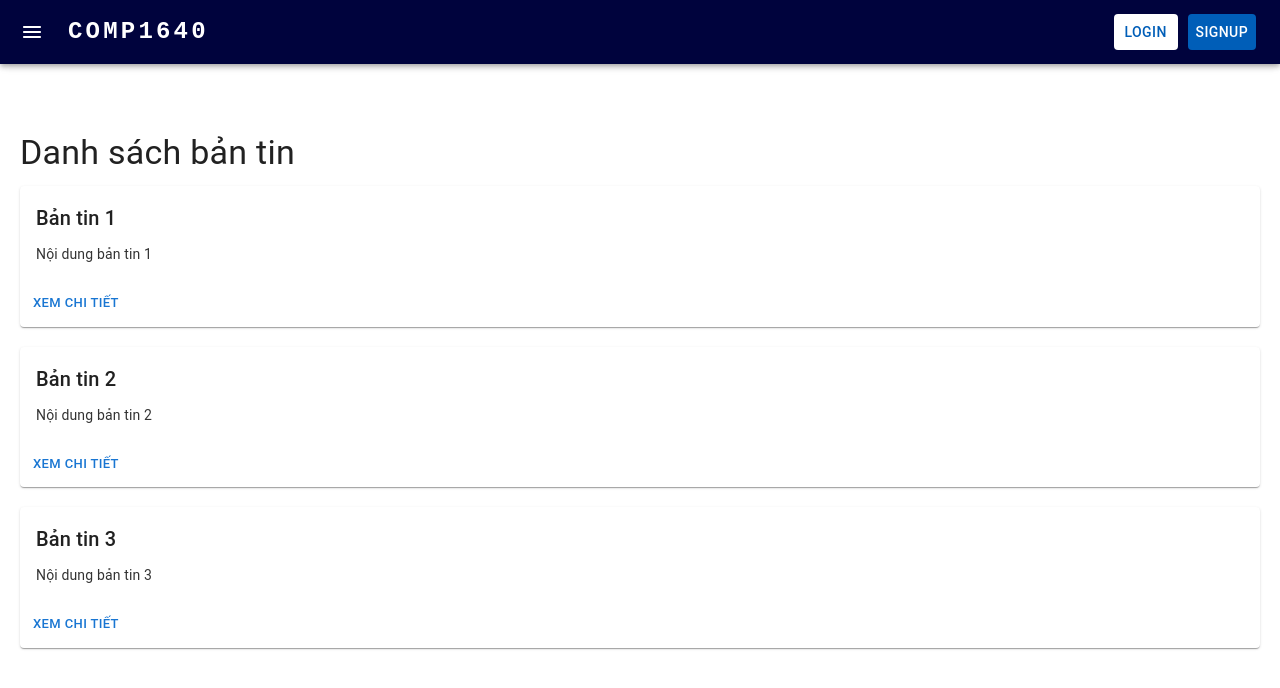
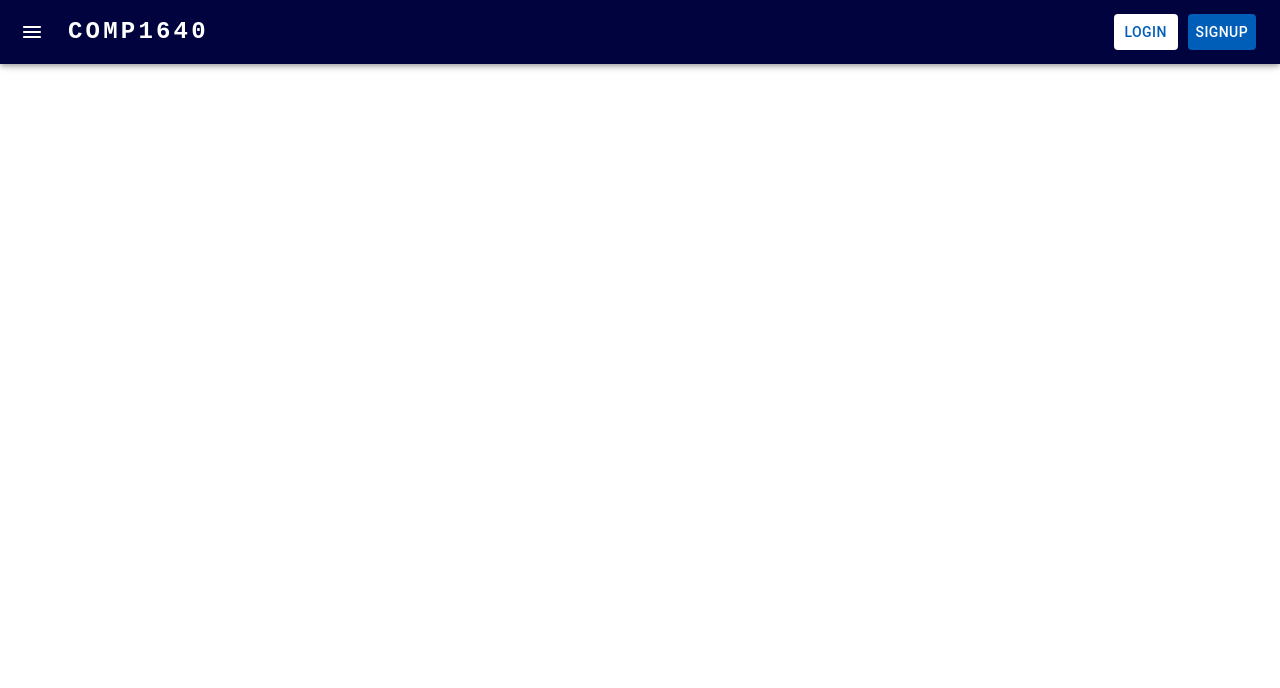
Before and after one commit to Trumg/COMP1640FE, a React (Vite) app: page / in a window 1280 px wide. Shown: the top 688 px of the page. Built offline with nearby package versions, Linux system fonts and the light colour scheme.

Commit message:
Revert "Merge branch 'feature/implement-layout-for-guest' into 'master'"
This reverts merge request !12

```diff
--- a/src/Interface/Layouts/AdminLayout/AdminLayout.css
+++ /dev/null
@@ -1,41 +0,0 @@
-.container {
-    padding: 20px;
-}
-
-.formContainer {
-    margin-top: 20px;
-}
-
-.container {
-    padding: 20px;
-    background-color: #ffffff;
-}
-
-.newsCard {
-    margin-bottom: 20px;
-}
-
-.newsCard .MuiCardContent-root {
-    padding: 16px;
-}
-
-.newsCard .MuiTypography-h6 {
-    margin-bottom: 10px;
-}
-
-.newsCard .MuiTypography-body2 {
-    color: #333333;
-}
-
-.admin-layout-container {
-    transition: margin-left 0.5s;
-    width: 100%;
-}
-
-
-/* Khi crop menu mở */
-
-.admin-layout-container.crop-menu-open {
-    margin-left: 250px;
-    width: calc(100% - 250px);
-}
--- a/src/Interface/Layouts/AdminLayout/AdminLayout.tsx
+++ b/src/Interface/Layouts/AdminLayout/AdminLayout.tsx
@@ -1,60 +1,5 @@
-
-import AdminHeader from "../../../Components/Header/AdminHeader/AdminHeader";
-import { Button, Card, CardActions, CardContent, Typography } from "@mui/material";
-import "./AdminLayout.css"; // Import CSS
-import { useState } from "react";
-
-
-function AdminLayout() {
-  const [newsList, setNewsList] = useState([
-    { id: 1, title: "Bản tin 1", content: "Nội dung bản tin 1" },
-    { id: 2, title: "Bản tin 2", content: "Nội dung bản tin 2" },
-    { id: 3, title: "Bản tin 3", content: "Nội dung bản tin 3" }
-  ]);
-
-  const handleEdit = (id: number) => {
-    // Xử lý chỉnh sửa bản tin
-    console.log(`Chỉnh sửa bản tin có id: ${id}`);
-  };
-
-  const handleDelete = (id: number) => {
-    // Xử lý xóa bản tin
-    console.log(`Xóa bản tin có id: ${id}`);
-    setNewsList(newsList.filter(news => news.id !== id));
-  };
-
-  const handleAccept = (id: number) => {
-    // Xử lý chấp nhận bản tin
-    console.log(`Chấp nhận bản tin có id: ${id}`);
-  };
-
-  return (
-    <div>
-      <AdminHeader />
-      <div className="container">
-        <Typography variant="h4" gutterBottom>
-          Danh sách bản tin
-        </Typography>
-        {newsList.map(news => (
-          <Card key={news.id} className="newsCard">
-            <CardContent>
-              <Typography variant="h6" component="div">
-                {news.title}
-              </Typography>
-              <Typography variant="body2" color="text.secondary">
-                {news.content}
-              </Typography>
-            </CardContent>
-            <CardActions>
-              <Button size="small" onClick={() => handleEdit(news.id)}>Chỉnh sửa</Button>
-              <Button size="small" onClick={() => handleDelete(news.id)}>Xóa</Button>
-              <Button size="small" onClick={() => handleAccept(news.id)}>Chấp nhận</Button>
-            </CardActions>
-          </Card>
-        ))}
-      </div>
-    </div>
-  );
+function AdminPageLayout() {
+  return <div>AdminPageLayout</div>;
 }
 
-export default AdminLayout;
+export default AdminPageLayout;
--- a/src/Interface/Layouts/GuestLayout/GuestLayout.tsx
+++ b/src/Interface/Layouts/GuestLayout/GuestLayout.tsx
@@ -1,45 +1,5 @@
-
-import { Button, Card, CardActions, CardContent, Typography } from "@mui/material";
-import { Link } from "react-router-dom";
-import "./GuestLayout.css";
-
-interface NewsItem {
-  id: number;
-  title: string;
-  content: string;
+function HomePageLayout() {
+  return <div>HomePageLayout</div>;
 }
 
-function GuestLayout() {
-  const newsList: NewsItem[] = [
-    { id: 1, title: "Bản tin 1", content: "Nội dung bản tin 1" },
-    { id: 2, title: "Bản tin 2", content: "Nội dung bản tin 2" },
-    { id: 3, title: "Bản tin 3", content: "Nội dung bản tin 3" }
-  ];
-
-  return (
-    <div className="guest-layout-container">
-      <div className="container">
-        <Typography variant="h4" gutterBottom>
-          Danh sách bản tin
-        </Typography>
-        {newsList.map(news => (
-          <Card key={news.id} className="newsCard">
-            <CardContent>
-              <Typography variant="h6" component="div">
-                {news.title}
-              </Typography>
-              <Typography variant="body2" color="text.secondary">
-                {news.content}
-              </Typography>
-            </CardContent>
-            <CardActions>
-              <Button size="small" component={Link} to={`login`}>Xem chi tiết</Button>
-            </CardActions>
-          </Card>
-        ))}
-      </div>
-    </div>
-  );
-}
-
-export default GuestLayout;
+export default HomePageLayout;
--- a/src/Pages/AdminPage/AdminPage.tsx
+++ b/src/Pages/AdminPage/AdminPage.tsx
@@ -1,11 +1,9 @@
 import AdminHeader from "../../Components/Header/AdminHeader/AdminHeader";
-import AdminLayout from "../../Interface/Layouts/AdminLayout/AdminLayout";
 
 function AdminPage() {
   return (
     <div>
       <AdminHeader />
-      <AdminLayout/>
     </div>
   );
 }
--- a/src/Pages/GuestPage/GuestPage.tsx
+++ b/src/Pages/GuestPage/GuestPage.tsx
@@ -1,11 +1,9 @@
 import GuestHeader from "../../Components/Header/GuestHeader/GuestHeader";
-import GuestLayout from "../../Interface/Layouts/GuestLayout/GuestLayout";
 
 function HomePage() {
   return (
     <div>
       <GuestHeader />
-      <GuestLayout/>
     </div>
   );
 }
```
Also changed, not shown: src/Interface/Layouts/GuestLayout/GuestLayout.css (deleted).
